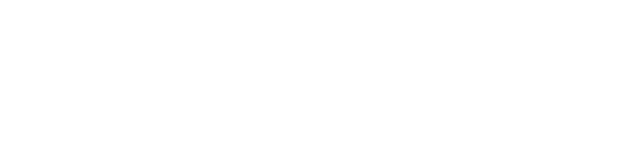
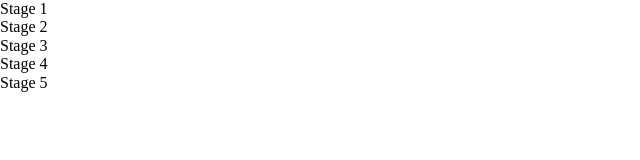
Before and after one commit to FriendlyLukas/check-box, a plain HTML site: page index.html in a window 1280 px wide. Shown: the whole page, without its empty margins (0-640 px from the left). Drawn offline with nearby package versions, Linux system fonts and the light colour scheme.

Commit message:
html draft

```diff
--- a/index.html
+++ b/index.html
@@ -15,6 +15,11 @@
 </head>
 
 <body>
-<p></p>
+<div class = "checkBox"></div>
+<div class="checkBox__box1">Stage 1</div>
+<div class="checkBox__box2">Stage 2</div>
+<div class="checkBox__box3">Stage 3</div>
+<div class="checkBox__box4">Stage 4</div>
+<div class="checkBox__box5">Stage 5</div>
 </body>
 </html>
```
